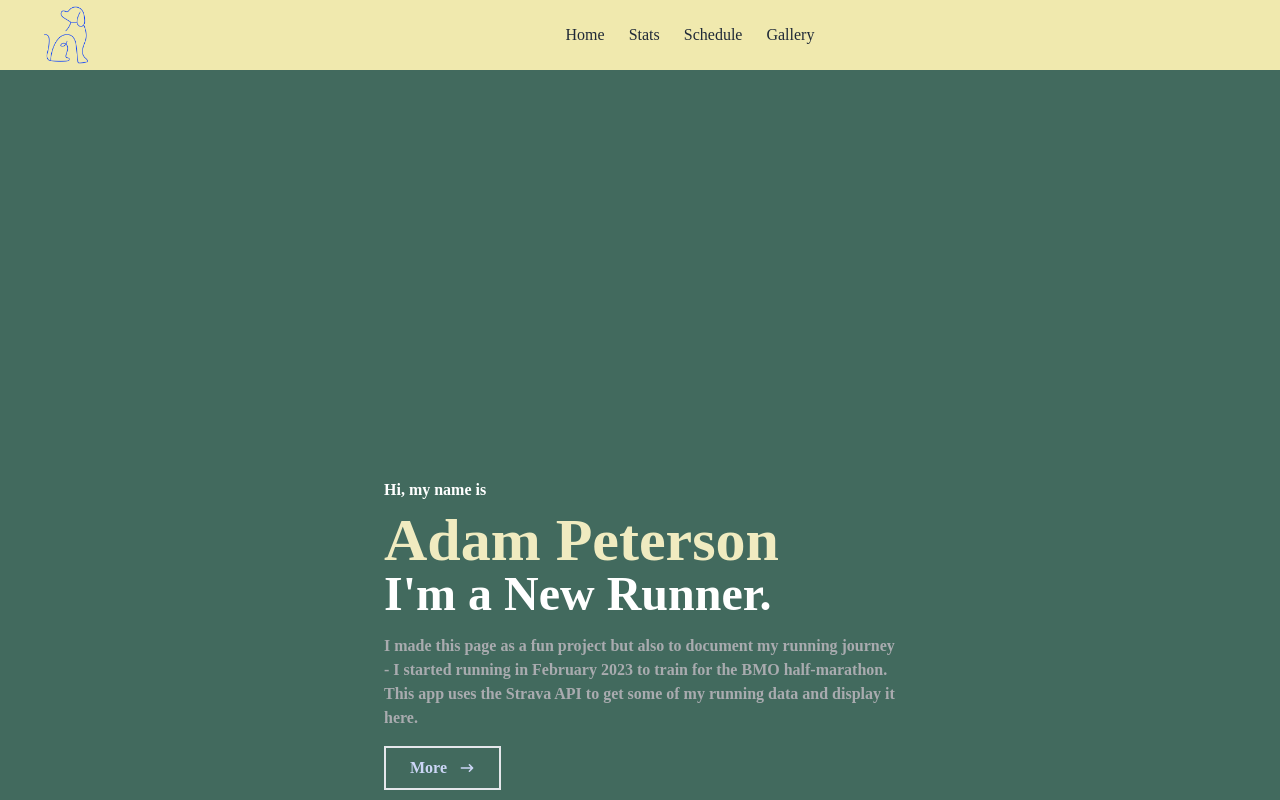
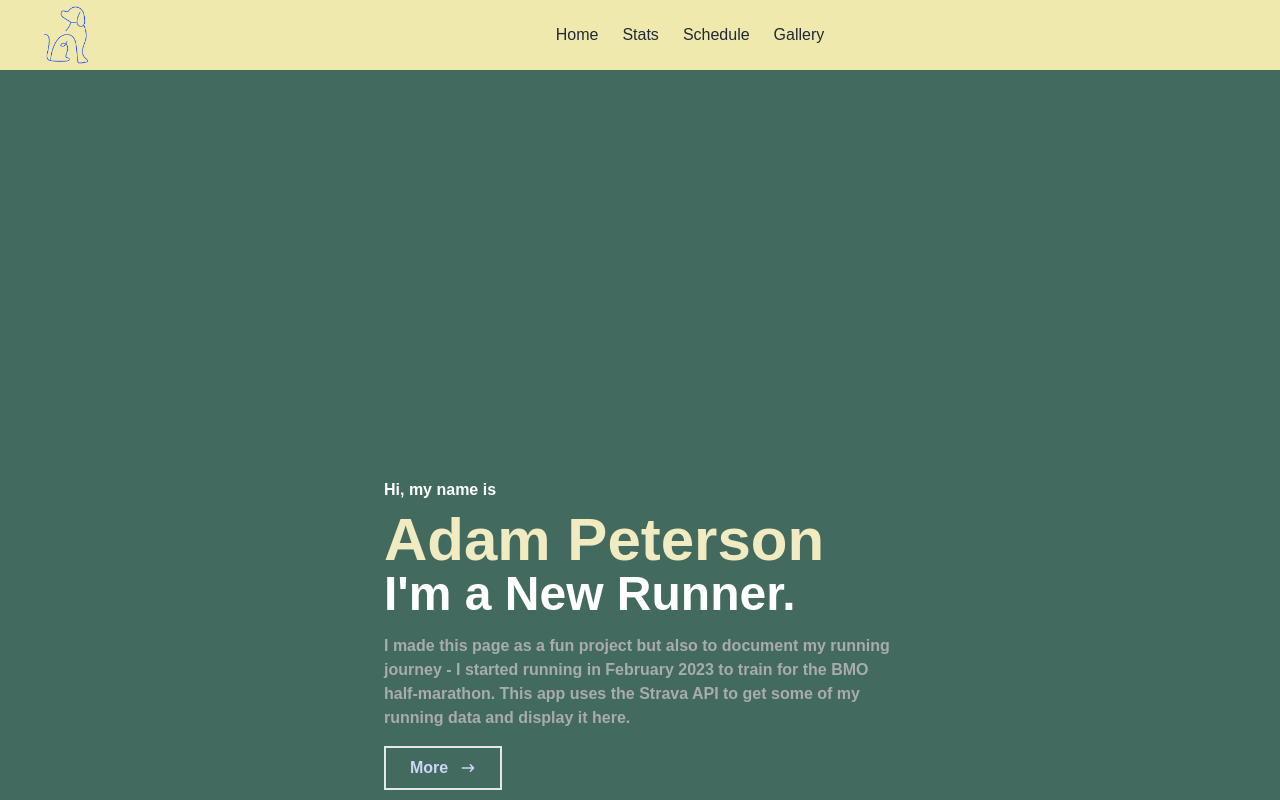
Before and after one commit to adpetes/RunningProgressApp, a React (Create React App) app: page / in a window 1280 px wide. Shown: the top 800 px of the page. Built offline with nearby package versions, Linux system fonts and the light colour scheme; no server answers.

Commit message:
adjusted font

```diff
--- a/src/index.css
+++ b/src/index.css
@@ -2,10 +2,10 @@
 @tailwind components;
 @tailwind utilities;
 
-@import url('https://fonts.googleapis.com/css2?family=Quicksand&display=swap');
+@import url('https://fonts.googleapis.com/css2?family=Quicksand:wght@300&display=swap');
 
 body {
-    font-family: 'Quicksand'
+    font-family: 'Quicksand', Arial, sans-serif;
 }
 
 li {
```
